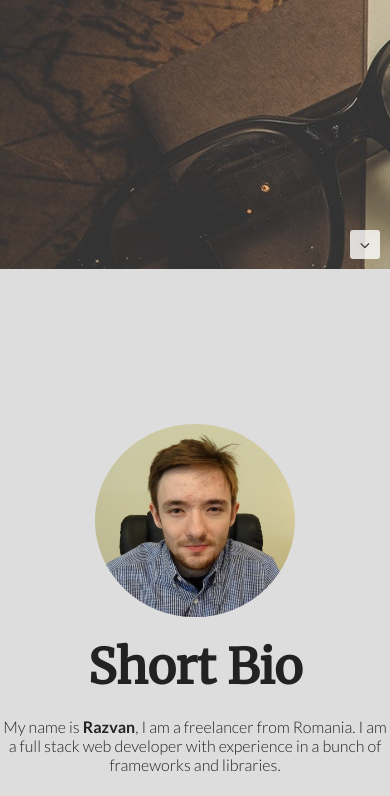
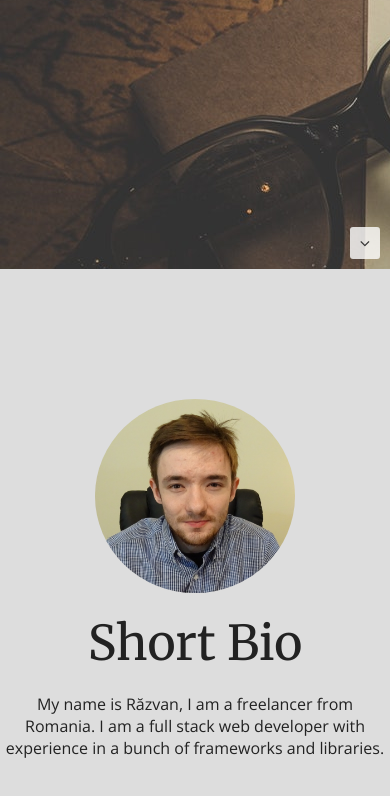
Before and after one commit to muntianrazvan/muntianrazvan.github.io, a plain HTML site: page index.html in a window 390 px wide. Shown: the part 575-1371 px from the top of the page. Drawn offline with nearby package versions, Linux system fonts and the light colour scheme.

Commit message:
font, responsive space fix

```diff
--- a/assets/css/style.css
+++ b/assets/css/style.css
@@ -1,7 +1,11 @@
 * {
     margin: 0;
     padding: 0;
-    font-family: 'Lato', sans-serif;
+    font-family: 'Open Sans', sans-serif;
+    font-weight: 300;
+}
+strong {
+    font-weight: 400;
 }
 p {
     font-size: 16px;
@@ -9,12 +13,12 @@ p {
 .custom-container {
     display: flex;
     height: 100vh;
+    position: relative;
 }
 .custom-content {
     display: flex;
     flex-direction: column;
     margin: auto;
-    position: relative;
     z-index: 10;
 }
 .background-image-1 {
@@ -51,6 +55,8 @@ p {
 }
 .arrows-container {
     position: absolute;
+    top: 0;
+    left: 0;
     height: 100%;
     width: 100%;
     z-index: 1;
--- a/index.html
+++ b/index.html
@@ -5,7 +5,7 @@
     <meta name="viewport" content="width=device-width, initial-scale=1.0">
     <meta http-equiv="X-UA-Compatible" content="ie=edge">
     <title>Muntian Razvan - Resume</title>
-    <link href="https://fonts.googleapis.com/css?family=Lato:300,700" rel="stylesheet">
+     <link href="https://fonts.googleapis.com/css?family=Open+Sans:300,400&amp;subset=latin-ext" rel="stylesheet">
     <link href="https://fonts.googleapis.com/css?family=Merriweather" rel="stylesheet">
     <link href="https://cdnjs.cloudflare.com/ajax/libs/font-awesome/4.7.0/css/font-awesome.min.css" rel="stylesheet">
     <link rel="stylesheet" href="assets/css/style.css">
@@ -13,7 +13,7 @@
 <body>
     <div id="slide1" class="custom-container background-image-1">
         <div class="custom-content text-center">
-            <h1 class="page-title">Razvan Muntian - Resume</h1>
+            <h1 class="page-title">Răzvan Muntian - Resume</h1>
         </div>
         <div class="arrows-container">
             <a href="#slide2" class="arrow">
@@ -25,7 +25,7 @@
         <div class="custom-content text-center">
             <img src="./assets/img/me.jpg" alt="" class="me">
             <h2 class="title">Short Bio</h2>
-            <p class="small-paragraph">My name is <strong>Razvan</strong>, I am a freelancer from Romania. I am a full stack web developer with experience in a bunch of frameworks and libraries.</p>
+            <p class="small-paragraph">My name is Răzvan, I am a freelancer from Romania. I am a full stack web developer with experience in a bunch of frameworks and libraries.</p>
             <p class="small-paragraph">Web development started as a hobby in high school. Creating my first web page using HTML and CSS made me feel great. Later, I heard the concept of freelancing. I learned much more since then. By each project I get involved into, I learn new technologies. I am always excited when a new framework or library comes out.</p>
         </div>
         <div class="arrows-container">
```
